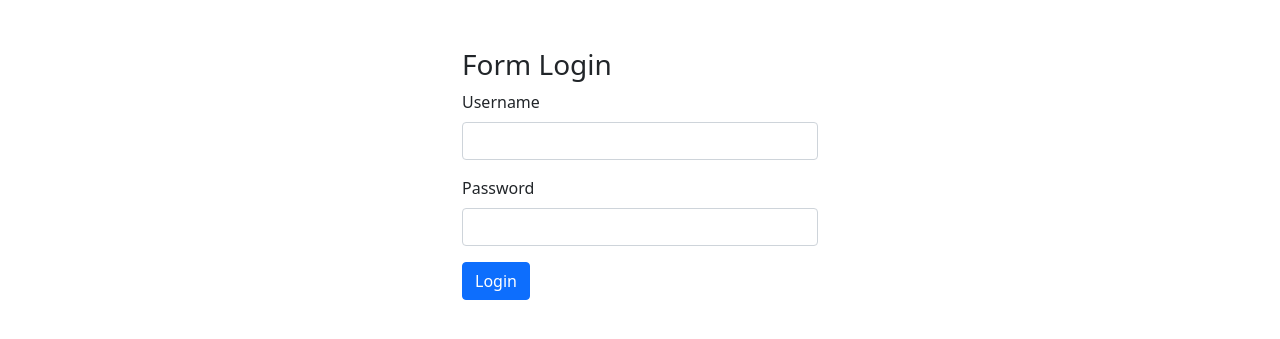
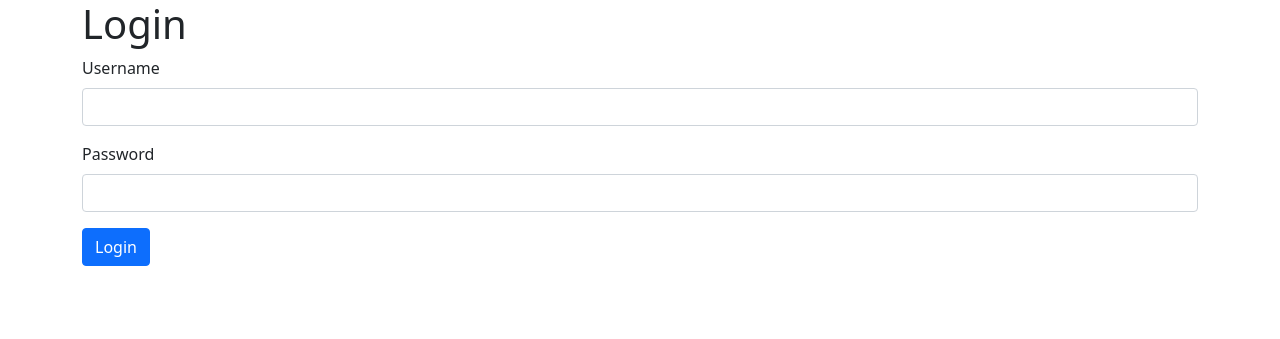
Before and after one commit to FauziIF06/fauzi, a PHP site: page /apps/login.php in a window 1280 px wide. Shown: the top 339 px of the page. Run offline with PHP 8.4, Linux system fonts and the light colour scheme.

Commit message:
komit ulang

```diff
--- a/php/apps/login.php
+++ b/php/apps/login.php
@@ -5,43 +5,40 @@
     <meta charset="UTF-8">
     <meta name="viewport" content="width=device-width, initial-scale=1.0">
     <meta http-equiv="X-UA-Compatible" content="ie=edge">
-    <title>Form Login</title>
+    <title>Document</title>
     <link href="https://cdn.jsdelivr.net/npm/bootstrap@5.0.0-beta3/dist/css/bootstrap.min.css" rel="stylesheet" integrity="sha384-eOJMYsd53ii+scO/bJGFsiCZc+5NDVN2yr8+0RDqr0Ql0h+rP48ckxlpbzKgwra6" crossorigin="anonymous">
 </head>
 
 <body>
-    <div class="container mt-5">
-        <div class="row justify-content-center">
-            <div class="col-md-4">
-                <h3>Form Login</h3>
+    <div class="container">
+        <h1>Login</h1>
         <form action="" method="post">
             <div class="mb-3">
-                        <label for="username" class="form-label">Username</label>
-                        <input type="text" class="form-control" id="username" name="username" required>
+                <label for="exampleInputEmail1" class="form-label">Username</label>
+                <input type="text" class="form-control" id="exampleInputEmail1" name="username" aria-describedby="emailHelp">
             </div>
             <div class="mb-3">
-                        <label for="password" class="form-label">Password</label>
-                        <input type="password" class="form-control" id="password" name="password" required>
+                <label for="exampleInputPassword1" class="form-label">Password</label>
+                <input type="password" class="form-control" id="exampleInputPassword1" name="password">
             </div>
             <button type="submit" class="btn btn-primary" name="login">Login</button>
         </form>
     </div>
-        </div>
-    </div>
     <?php
     if (isset($_POST["login"])) {
         include "config/koneksi.php";
-        $user = trim($_POST["username"]);
-        $pass = trim($_POST["password"]);
-        $cek = $konek->query("SELECT * FROM user WHERE username = '$user' AND password = '$pass' ");
-        if ($cek->fetch_array() > 0) {
+        $user =  $_POST['username'];
+        $pass =  $_POST['password'];
+        $cek = $konek->query("SELECT * FROM user WHERE username='$user' AND password='$pass' ");
+        if ($cek->num_rows > 0) {
             $row = $cek->fetch_array();
             session_start();
-            $_SESSION["username"] = $row["username"];
+            $_SESSION["oke"] = $row["username"];
             catat_aktifitas($row['id'], 'login-sukses');
-            // header("location:index.php");
+            // echo "<script>alert('Sukses Login'); window.location='index.php';</script>";
+            header("location:index.php");
         } else {
-            echo "Login Gagal";
+            echo "<script>alert('Gagal Login');</script>";
         }
     }
     ?>
--- a/php/apps/modul/kategori/hapus.php
+++ b/php/apps/modul/kategori/hapus.php
@@ -1,10 +1,8 @@
 <?php
 
-$nama_kategori = @$_POST['kategori'];
 $id = @$_GET['id'];
 $hapus = $konek->query("DELETE FROM kategori WHERE id='$id'");
 // print_r($hapus);
-
 
 if ($hapus) {
     header("location:?page=kategori");
--- a/php/apps/modul/produk/hapus.php
+++ b/php/apps/modul/produk/hapus.php
@@ -1,10 +1,8 @@
 <?php
 
-$nama_produk = @$_POST['produk'];
 $id = @$_GET['id'];
 $hapus = $konek->query("DELETE FROM produk WHERE id='$id'");
 // print_r($hapus);
-
 
 if ($hapus) {
     header("location:?page=produk");
--- a/php/apps/modul/produk/simpan.php
+++ b/php/apps/modul/produk/simpan.php
@@ -1,10 +1,12 @@
 <?php
+
 $name = @$_POST['name'];
 $kategori_id = @$_POST['kategori_id'];
 $harga_beli = @$_POST['harga_beli'];
 $harga_jual = @$_POST['harga_jual'];
-$satuan = @$_POST['satuam'];
+$satuan = @$_POST['satuan'];
 $stock = @$_POST['stock'];
+
 $simpan = $konek->query("INSERT INTO produk SET
                 name='$name',
                 kategori_id='$kategori_id',
--- a/php/apps/modul/produk/tambah.php
+++ b/php/apps/modul/produk/tambah.php
@@ -12,7 +12,7 @@
                     <?php
                     $query = $konek->query("SELECT * FROM kategori");
                     foreach ($query as $hasil) {
-                        echo"<option value='$hasil[id]'>$hasil[name]</option>";
+                        echo "<option value='$hasil[id]'>$hasil[name]</option>";
                     }
                     ?>
                 </select>
@@ -27,7 +27,7 @@
         <tr>
             <td>Satuan</td>
             <td><input type="text" name="satuan" class="form-control"></td>
-            <td>Stock</td>
+            <td>Stok</td>
             <td><input type="number" name="stock" class="form-control"></td>
         </tr>
     </table>
```
Also changed, not shown: php/apps/index.php (+2 -5 lines), php/apps/modul/produk/edit.php (+5 -6 lines), php/apps/modul/produk/index.php (+9 -6 lines), php/apps/modul/produk/update.php (+9 -6 lines), php/apps/logout.php (line endings or trailing spaces). Lines whose indentation alone changed are shown as unchanged.
